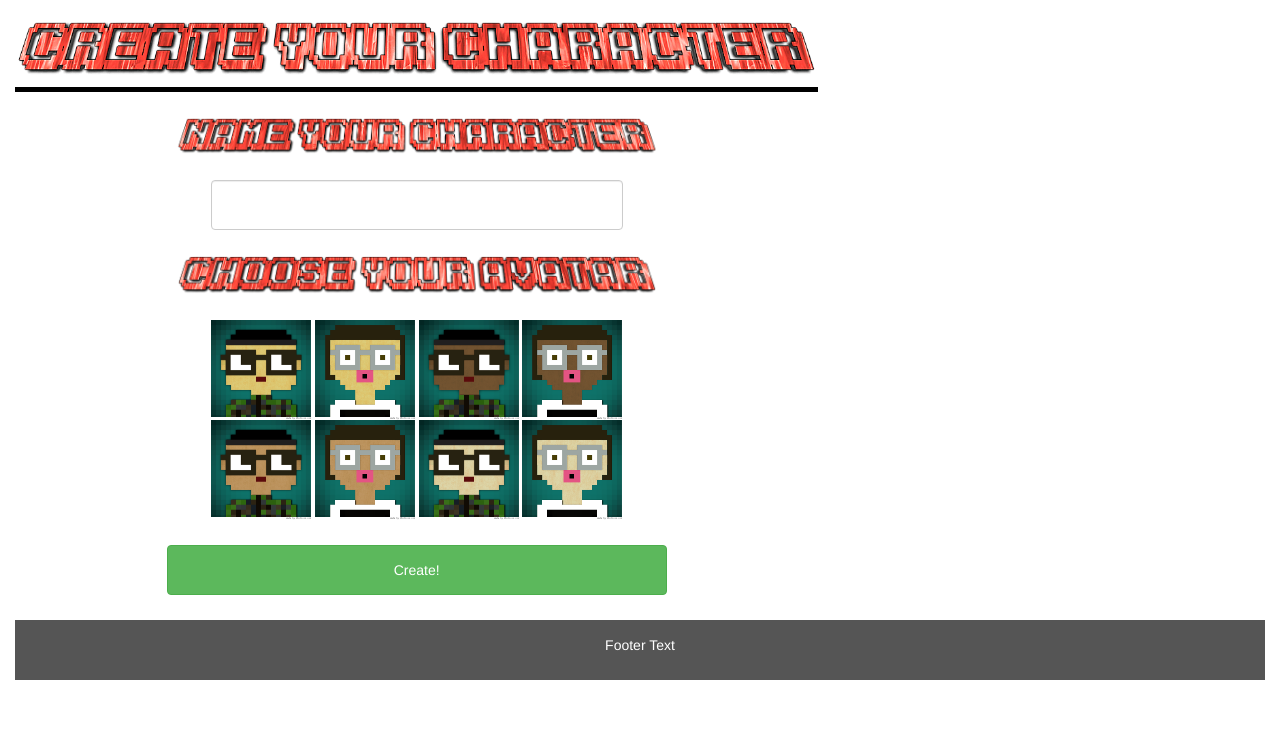
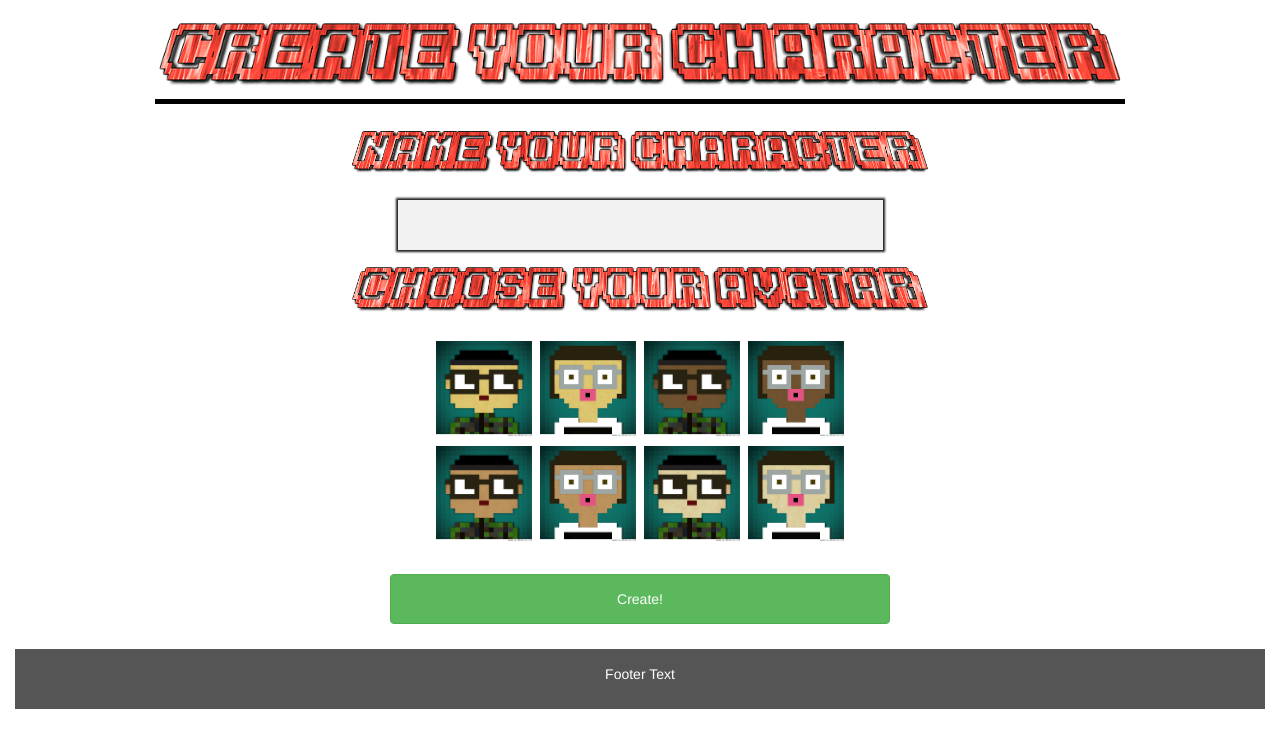
Before and after one commit to iveyd/Websys-Group2-Projects, a PHP site: page /char_create.php in a window 1280 px wide. Shown: the part 52-800 px from the top of the page. Run offline with PHP 8.4, Linux system fonts and the light colour scheme.

Commit message:
fixed avatar selection, centered page

```diff
--- a/char_create.php
+++ b/char_create.php
@@ -1,3 +1,26 @@
+<?php
+  session_start();
+
+  if (isset($_POST['submit']) && $_POST['submit'] == 'Create!') {
+
+
+
+
+  if (isset($_POST['avatar']) || empty($_POST['avatar'])) {
+      echo "Please Name Your Character.";
+    }
+
+  if (isset($_POST['avatar']) || empty($_POST['name'])) {
+      echo "Please Choose an Avatar.";
+    }
+
+
+
+
+}
+
+
+?>
 <!doctype html>
 
 <html lang="en">
@@ -36,7 +59,7 @@
   </nav>
   <div class="container-fluid text-center">
   <div class="row content">
-    <div id="charCreate" class="col-md-8 text-center">
+    <div id="charCreate" class="col-md-12 text-center">
     <img id="title" src="resources/images/Create-Your-Character.png" alt="Create Your Character">
 
 
@@ -46,26 +69,48 @@
         <img src="resources/images/Name-Your-Character.png" alt="Name Your Character">
       </div>
       <div class="text-center">
-        <input class="form-control" type="text" name="name">
+        <input id="nameField" class="form-control" type="text" name="name" autofocus>
       </div>
       <div class="text-center">
         <img src="resources/images/Choose-Your-Avatar.png" alt="Choose Your Avatar">
       </div>
         <div id="avatarSelect">
-        <?php $avatar = 'tan_male'; ?>
-          <img onClick="<?php $avatar = 'light_male'; ?>" type="image" class="avatar" src="resources/images/light_male.png" alt="light_male" name="light_male" />
-          <img onClick="<?php $avatar = 'light_female'; ?>" type="image" class="avatar" src="resources/images/light_female.png" alt="light_female" name="light_female" />
+          <label>
+            <input type="radio" name="avatar" value="light_male" />
+            <img class="avatar" src="resources/images/light_male.png" alt="light_male">
+          </label>
+          <label>
+            <input type="radio" name="avatar" value="light_female" />
+            <img class="avatar" src="resources/images/light_female.png" alt="light_female">
+          </label>
 
-          <img onClick="<?php $avatar = 'dark_male'; ?>" type="image" class="avatar" src="resources/images/dark_male.png" alt="dark_male" name="dark_male" />
-          <img onClick="<?php $avatar = 'dark_female'; ?>" type="image" class="avatar" src="resources/images/dark_female.png" alt="dark_female" name="dark_female" />
+          <label>
+            <input type="radio" name="avatar" value="dark_male" />
+            <img class="avatar" src="resources/images/dark_male.png" alt="dark_male">
+          </label>
+          <label>
+            <input type="radio" name="avatar" value="dark_female" />
+            <img class="avatar" src="resources/images/dark_female.png" alt="dark_female">
+          </label>
 
-          <img onClick="<?php $avatar = 'tan_male'; ?>" type="image" class="avatar" src="resources/images/tan_male.png" alt="tan_male" name="tan_male" />
-          <img onClick="<?php $avatar = 'tan_female'; ?>" type="image" class="avatar" src="resources/images/tan_female.png" alt="tan_female" name="tan_female" />
+          <label>
+            <input type="radio" name="avatar" value="tan_male" />
+            <img class="avatar" src="resources/images/tan_male.png" alt="tan_male">
+          </label>
+          <label>
+            <input type="radio" name="avatar" value="tan_female" />
+            <img class="avatar" src="resources/images/tan_female.png" alt="tan_female">
+          </label>
 
-          <img onClick="<?php $avatar = 'pale_male'; ?>" type="image" class="avatar" src="resources/images/pale_male.png" alt="pale_male" name="pale_male" />
-          <img onClick="<?php $avatar = 'pale_female'; ?>" type="image" class="avatar" src="resources/images/pale_female.png" alt="pale_female" name="pale_female" />
+          <label>
+            <input type="radio" name="avatar" value="pale_male" />
+            <img class="avatar" src="resources/images/pale_male.png" alt="pale_male">
+          </label>
+          <label>
+            <input type="radio" name="avatar" value="pale_female" />
+            <img class="avatar" src="resources/images/pale_female.png" alt="pale_female">
+          </label>
         </div>
-        <input style="display: none" name="avatar" value="<?php $avatar?>">
         <input id="submit" type="submit" class="btn btn-success" value="Create!"/>
       </div>
     </form>
@@ -78,6 +123,5 @@
 
   <script src="https://ajax.googleapis.com/ajax/libs/jquery/1.12.4/jquery.min.js"></script>
   <script src="https://maxcdn.bootstrapcdn.com/bootstrap/3.3.7/js/bootstrap.min.js"></script>
-  <script src="char_create.js" type="text/javascript" charset="utf-8" async defer></script>
 </body>
 </html>
--- a/resources/stylesheets/char_create.css
+++ b/resources/stylesheets/char_create.css
@@ -29,12 +29,6 @@ input.form-control {
 	width: 100px;
 	height: 100px;
 }
-.avatar:hover {
-	box-shadow: 0px 0px 4px 4px #222222;
-}
-.avatar:focus {
-	box-shadow: 0px 0px 4px 4px #222222;
-}
 
  /* Remove the navbar's default margin-bottom and rounded borders */
 .navbar {
@@ -45,7 +39,8 @@ input.form-control {
 /* Set height of the grid so .sidenav can be 100% (adjust as needed) */
 .row.content {
 	height: 100%;
-	width: 100%;
+	width: 80%;
+	margin: 0 auto;
 }
 
 /* Set gray background color and 100% height */
@@ -70,3 +65,31 @@ footer {
   }
   .row.content {height:auto;}
 }
+
+label > input{ /* HIDE RADIO */
+  visibility: hidden; /* Makes input not-clickable */
+  position: absolute; /* Remove input from document flow */
+}
+label > input + img{ /* IMAGE STYLES */
+  cursor:pointer;
+  border:2px solid transparent;
+}
+label > input:checked + img{ /* (RADIO CHECKED) IMAGE STYLES */
+  box-shadow: 0px 0px 3px 3px #222222;
+}
+
+#nameField {
+  font-family: "Roboto", sans-serif;
+  outline: 0;
+  background: #f2f2f2;
+  width: 50%;
+  border: 0;
+  margin: 0 0 15px;
+  padding: 15px;
+  box-sizing: border-box;
+  font-size: 14px;
+  border-radius: 0;
+}
+#nameField:focus {
+	box-shadow: 0px 0px 2px 2px #222222;
+}
```
